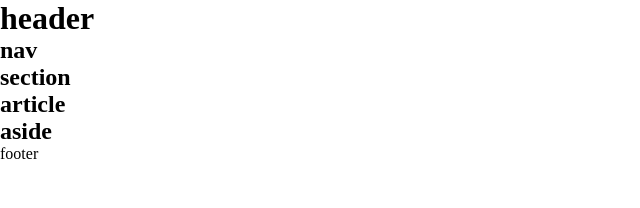
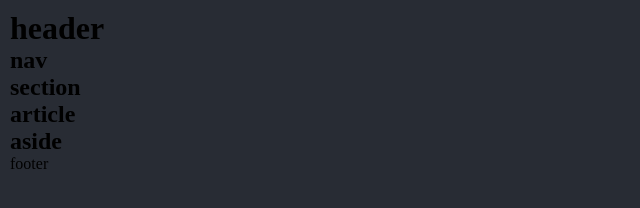
Before and after one commit to fralone200/htmlsemantico, a plain HTML site: page index.html in a window 1280 px wide. Shown: the whole page, without its empty margins (0-640 px from the left). Drawn offline with Linux system fonts and the light colour scheme.

Commit message:
html semantico

```diff
--- a/style.css
+++ b/style.css
@@ -1,5 +1,12 @@
 * {
-    margin: 0%;
-    padding: 0%;
+    margin: 0;
+    padding: 0;
     box-sizing: border-box;
 }
+body {
+    display: flex;
+    flex-direction: column;
+    margin: 0;
+    padding: 10px;
+    background-color: #282c34;
+}
```
